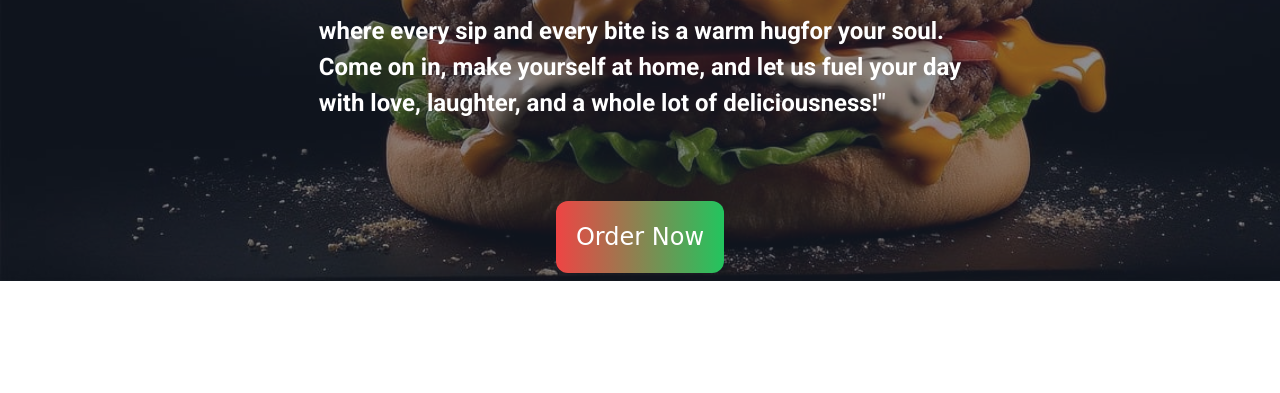
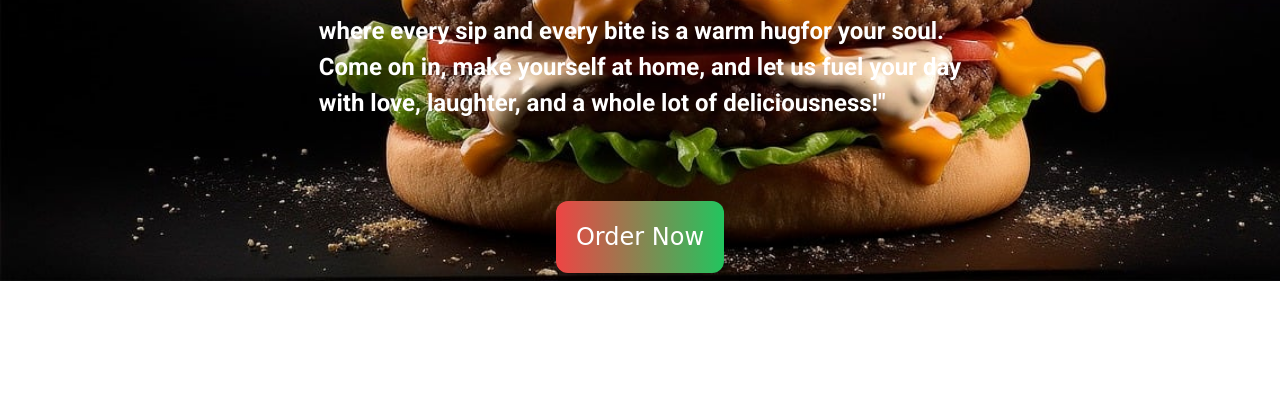
Before and after one commit to njoroge-paul/Dun_project, a website: page index.html in a window 1280 px wide. Shown: the part 519-912 px from the top of the page. Drawn offline with nearby package versions, Linux system fonts and the light colour scheme; a web font is replaced by a local one.

Commit message:
Update index.html

```diff
--- a/index.html
+++ b/index.html
@@ -38,7 +38,7 @@
         class="h-full w-full mb-0  bg-cover relative  lg:bg-[url('../images/pexels-ella-olsson-572949-1640777.jpg')]"
       >
 
-      <div class="h-lvh w-full bg-slate-800 xl:opacity-100  opacity-50"></div>
+      <div class="h-lvh w-full "></div>
         <div class="h-full flex flex-col w-full items-center mt-28 mr-32 justify-center absolute top-0 right-0 left-0 " >
           <h1 class="text-6xl flex justify-center  font-playwrite  font-bold  text-red-600">
             Welcome To...
```
